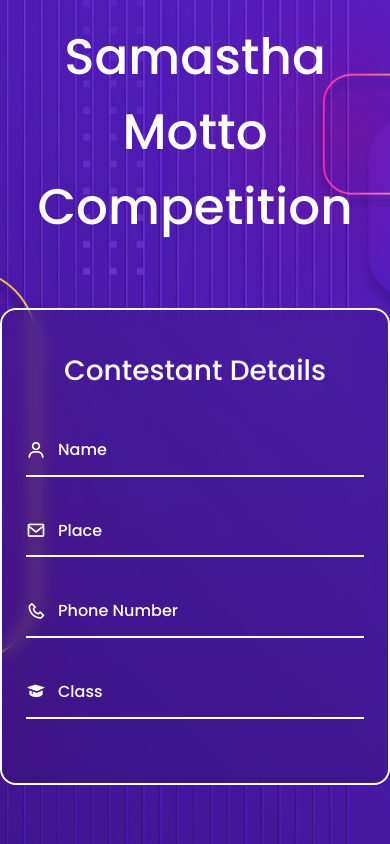
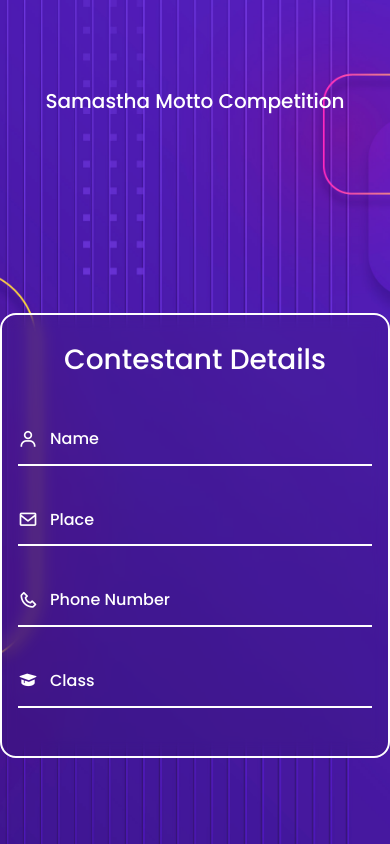
Before and after one commit to inshirah-pmsa/samasthaMotto, a plain HTML site: page index.html in a window 390 px wide. Drawn offline with nearby package versions, Linux system fonts and the light colour scheme.

Commit message:
some edit

```diff
--- a/style.css
+++ b/style.css
@@ -344,3 +344,33 @@ img {
         max-width: 700px;
     }
 }
+
+/* Additional Media Queries */
+@media (max-width: 768px) {
+  .main-heading {
+      font-size: 1.5rem;
+  }
+  .login__form {
+      max-width: 100%;
+      padding: 2rem 1rem;
+  }
+}
+
+@media (max-width: 576px) {
+  .main-heading {
+      font-size: 1.25rem;
+  }
+  .login__form {
+      max-width: 100%;
+      padding: 1.5rem 1rem;
+  }
+}
+
+/* Message Styling */
+#message {
+  text-align: center;
+  font-size: 1rem;
+  padding: 0.5rem;
+  border-radius: 0.5rem;
+  display: none; /* Hidden by default, shown when needed */
+}
```
